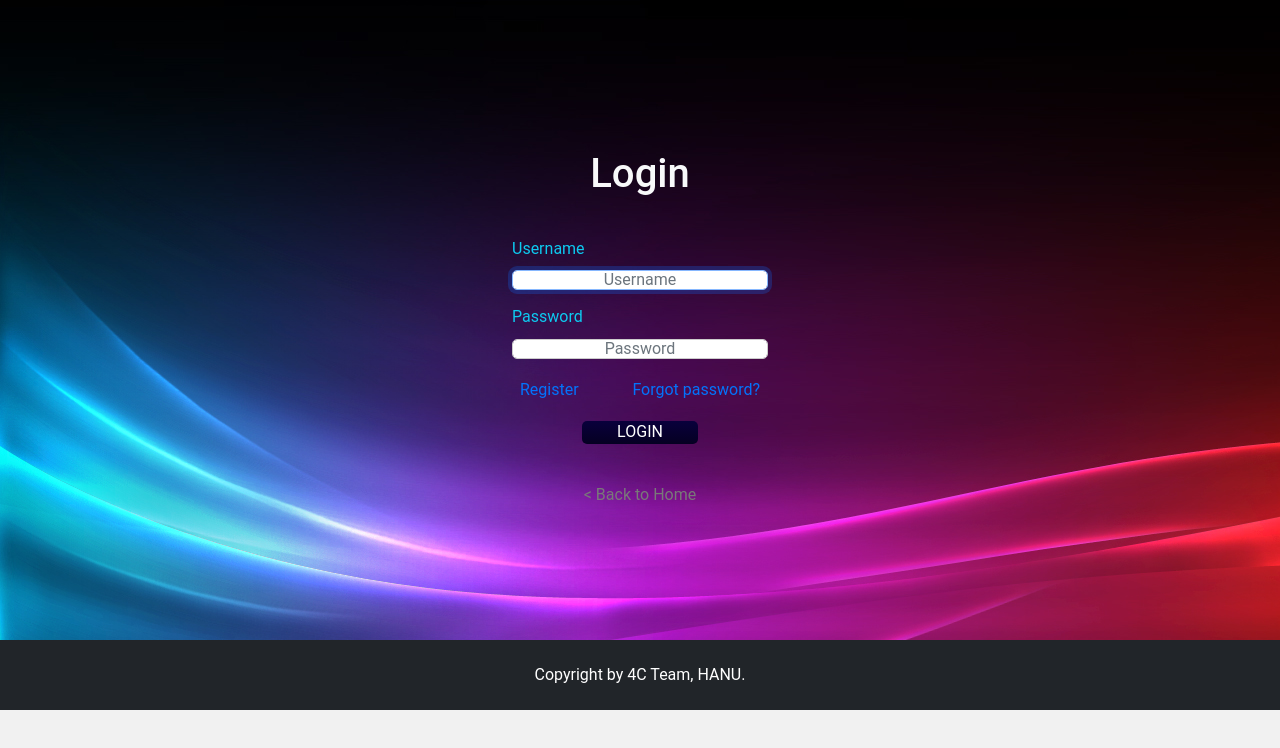
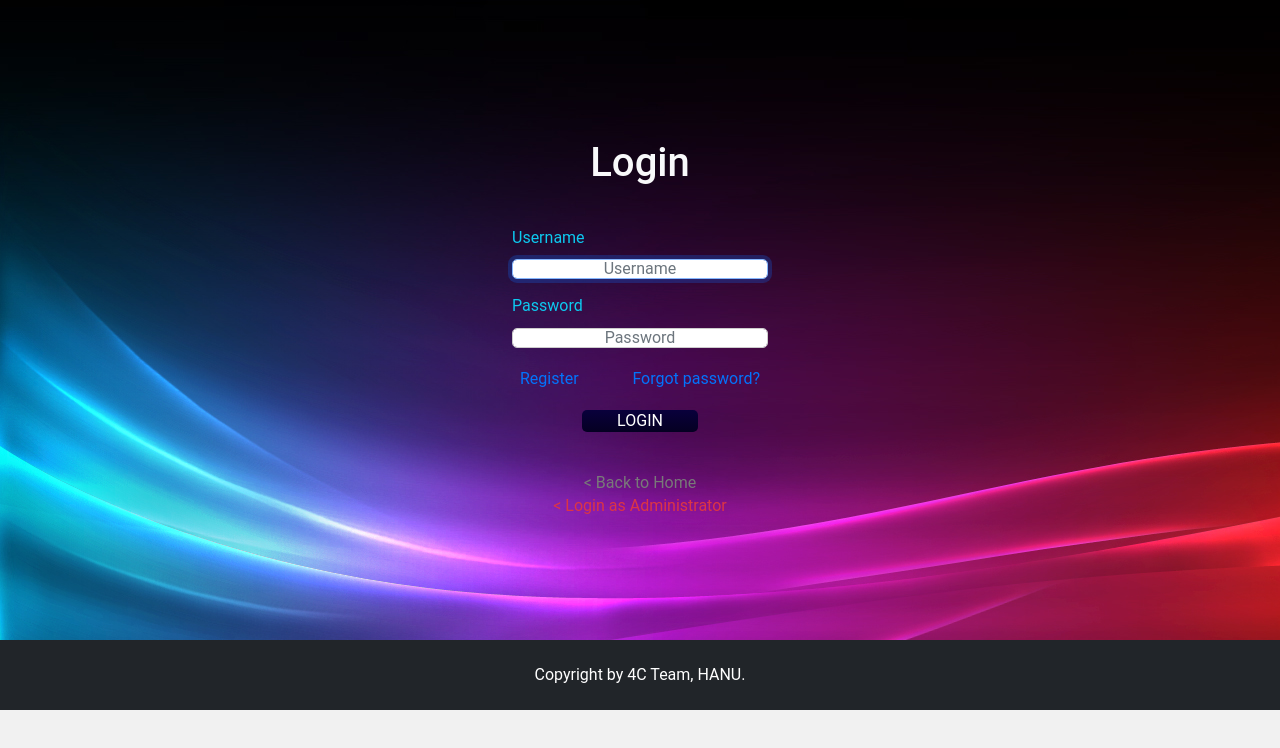
Before and after one commit to EnterpriseGM/fe-se2, a React (Create React App) app: page /login in a window 1280 px wide. Shown: the top 748 px of the page. Built offline with nearby package versions, Linux system fonts and the light colour scheme; no server answers; a web font is replaced by a local one.

Commit message:
Add admin login

```diff
--- a/src/App.jsx
+++ b/src/App.jsx
@@ -92,6 +92,11 @@ export default class App extends React.Component{
                         <Route exact path="/forgot" render={(props) =>
                             <Forgot isLogin = {this.isLogging.bind(this)} url={url} {...props}/> } />
 
+                        <Route path='/admin' component={() => {
+                            window.location.href = `${url}/login`;
+                            return null;
+                        }}/>
+
                     </Switch>
                 </main>
                 <Footer/>
--- a/src/pages/login/Login.jsx
+++ b/src/pages/login/Login.jsx
@@ -83,6 +83,9 @@ export default class Login extends React.Component{
                         <div className="back-to-login-btn" onClick={this.toHome.bind(this)} >
                             <Link to="/login" className="external_link"> &lt; Back to Home </Link>
                         </div>
+                        <div className="back-to-login-btn" onClick={this.toHome.bind(this)} >
+                            <Link to="/admin" className="external_link text-danger "> &lt; Login as Administrator </Link>
+                        </div>
                     </div>
                 </div>
             </div>
```
